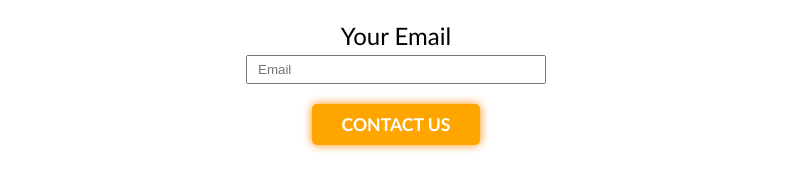
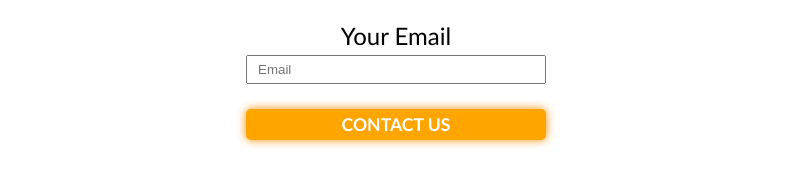
Before and after one commit to wolfter12/product-landing-page, a plain HTML site: page index.html in a window 1280 px wide. Shown: the part 980-1170 px from the top of the page, without its empty margins (244-1034 px from the left). Drawn offline with Linux system fonts and the light colour scheme.

Commit message:
changed button to input

```diff
--- a/index.html
+++ b/index.html
@@ -49,7 +49,7 @@
       <form action="https://www.freecodecamp.com/email-submit" id="form">
         <label for="email">Your Email<input type="email" name="email" id="email" placeholder="Email" required>
         </label>
-        <button type="submit" id="submit">Contact us</button>
+        <input type="submit" value="Contact us" id="submit">
       </form>
     </section>
 
```
